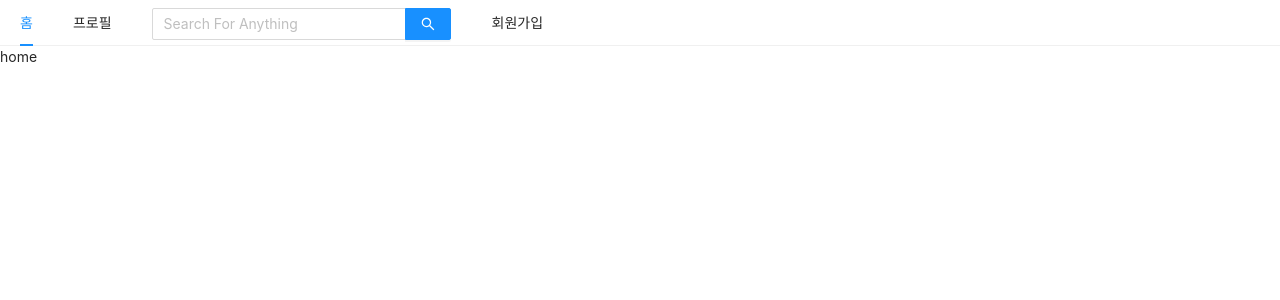
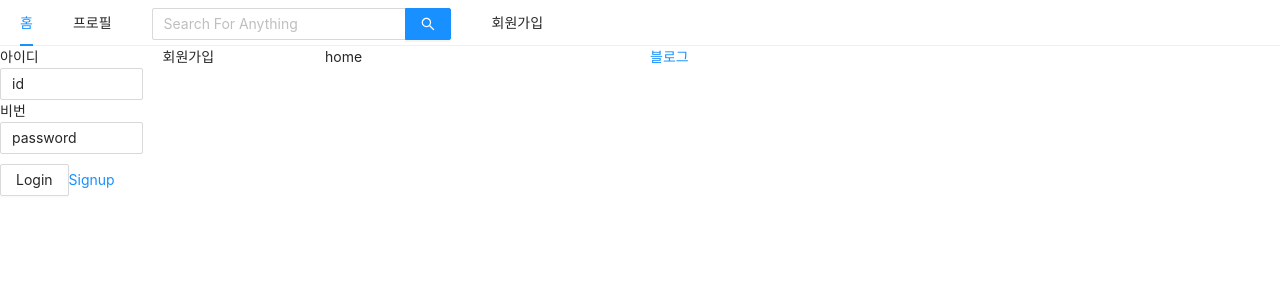
Before and after one commit to pakjonghun/zero-bird-react, a Next.js app: page / in a window 1280 px wide. Shown: the top 300 px of the page. Built offline with nearby package versions, Linux system fonts and the light colour scheme.

Commit message:
Add:loginForm,userForm 추가

```diff
--- a/components/appLayout.js
+++ b/components/appLayout.js
@@ -1,54 +1,84 @@
-import React, { useState } from "react";
+import React, { useCallback, useMemo, useState } from "react";
 import PropTypes from "prop-types";
 import Link from "next/link";
 import { Menu, Input, Row, Col } from "antd";
+import UserForm from "./UserForm";
+import LoginForm from "./loginForm";
+import styled from "styled-components";
 
+const { Search } = Input;
 const AppLayout = ({ children }) => {
-  const [key, setKey] = useState("");
+  const [loggedIn, setIsLoggedIn] = useState(false);
 
-  const handleClick = ({ key }) => {
-    setKey(key);
-  };
-
-  const onSearch = (value) => console.log(value);
-  const { Search } = Input;
+  const checkLogin = useCallback((login) => {
+    setIsLoggedIn(login);
+  }, []);
 
   return (
     <div>
-      <Menu mode={"horizontal"} selectedKeys={[key]} onClick={handleClick}>
-        <Menu.Item key={"home"}>
+      <Menu mode={"horizontal"}>
+        <Menu.Item>
           <Link href="/">
             <a>홈</a>
           </Link>
         </Menu.Item>
 
-        <Menu.Item key={"profile"}>
+        <Menu.Item>
           <Link href="/profile">
             <a>프로필</a>
           </Link>
         </Menu.Item>
 
         <Menu.Item>
-          <Search
+          <SearchStyle
             style={{ padding: 5 }}
             enterButton
             allowClear
             style={{ width: 300, verticalAlign: "middle" }}
-            onSearch={onSearch}
             placeholder="Search For Anything"
           />
         </Menu.Item>
 
-        <Menu.Item key={"signup"}>
+        <Menu.Item>
           <Link href="/signup">
             <a>회원가입</a>
           </Link>
         </Menu.Item>
       </Menu>
-      {children}
+
+      <Row gutter={20}>
+        <Col xs={24} md={3}>
+          {loggedIn ? (
+            <UserForm setIsLoggedIn={checkLogin} />
+          ) : (
+            <LoginForm setIsLoggedIn={checkLogin} />
+          )}
+        </Col>
+        <Col xs={24} md={3}>
+          회원가입
+        </Col>
+
+        <Col xs={24} md={6}>
+          {children}
+        </Col>
+        <Col xs={24} md={3}>
+          <a
+            href="https://www.naver.com"
+            target="_blank"
+            rel="noreferrer noopener"
+          >
+            블로그
+          </a>
+        </Col>
+      </Row>
     </div>
   );
 };
+
+const SearchStyle = styled(Search)`
+  width: 300px;
+  vertical-align: middle;
+`;
 
 AppLayout.prototype = {
   children: PropTypes.node.isRequired,
--- /dev/null
+++ b/components/loginForm.js
@@ -0,0 +1,59 @@
+import { Button, Input, Form } from "antd";
+import React, { useCallback, useState } from "react";
+import Link from "next/link";
+import styled from "styled-components";
+
+const LoginForm = ({ setIsLoggedIn }) => {
+  const [id, setId] = useState("id");
+  const [password, setPassword] = useState("password");
+
+  const changeId = useCallback((e) => {
+    setId(e.target.value);
+  }, []);
+
+  const changePassword = useCallback((e) => {
+    setPassword(e.target.value);
+  }, []);
+
+  const onSubmit = useCallback(() => {
+    console.log(id, password);
+    setIsLoggedIn(true);
+  }, [id, password]);
+
+  return (
+    <div>
+      <Form onFinish={onSubmit}>
+        <div>
+          <label htmlFor="userId"> 아이디</label>
+          <br />
+          <Input onChange={changeId} name="userId" value={id} required />
+        </div>
+        <div>
+          <label htmlFor="password"> 비번</label>
+          <br />
+          <Input
+            name="password"
+            onChange={changePassword}
+            value={password}
+            required
+          />
+        </div>
+
+        <Buttons style={{ marginTop: 10 }}>
+          <Button type="primary/" htmlType="submit" loading={false}>
+            Login
+          </Button>
+          <Link href="/signup">
+            <a>Signup</a>
+          </Link>
+        </Buttons>
+      </Form>
+    </div>
+  );
+};
+
+export default LoginForm;
+
+const Buttons = styled.div`
+  margin-top: 10px;
+`;
--- /dev/null
+++ b/components/userForm.js
@@ -0,0 +1,59 @@
+import React, { useCallback, useEffect, useState } from "react";
+import { Skeleton, Switch, Card, Avatar, Button } from "antd";
+import styled from "styled-components";
+
+const { Meta } = Card;
+
+const UserForm = ({ setIsLoggedIn }) => {
+  const [loading, setLoading] = useState(true);
+
+  useEffect(() => {
+    setTimeout(() => {
+      setLoading(false);
+    }, 1000);
+  }, []);
+
+  return (
+    <>
+      <Card1
+        loading={loading}
+        actions={[
+          <div key="jack">
+            짹쨱
+            <br />
+            <div>0</div>
+          </div>,
+          <div key="following">
+            Following
+            <br />
+            <div>0</div>
+          </div>,
+          <div key="follower">
+            Follower
+            <br />
+            <div>0</div>
+          </div>,
+        ]}
+      >
+        <Meta
+          title="title"
+          avatar={<Avatar src="https://picsum.photos/200/300" />}
+        />
+        <Button onClick={() => setIsLoggedIn(false)}>Logout</Button>
+        <Skeleton loading={loading} active avatar />
+      </Card1>
+    </>
+  );
+};
+
+export default UserForm;
+
+const Card1 = styled(Card)`
+  width: 300px;
+  margin-top: 16px;
+`;
+
+const Card2 = styled(Card)`
+  width: 300px;
+  margin-top: 16px;
+`;
```
Also changed, not shown: 1 other file (tests, documents, lock files or other folders).
